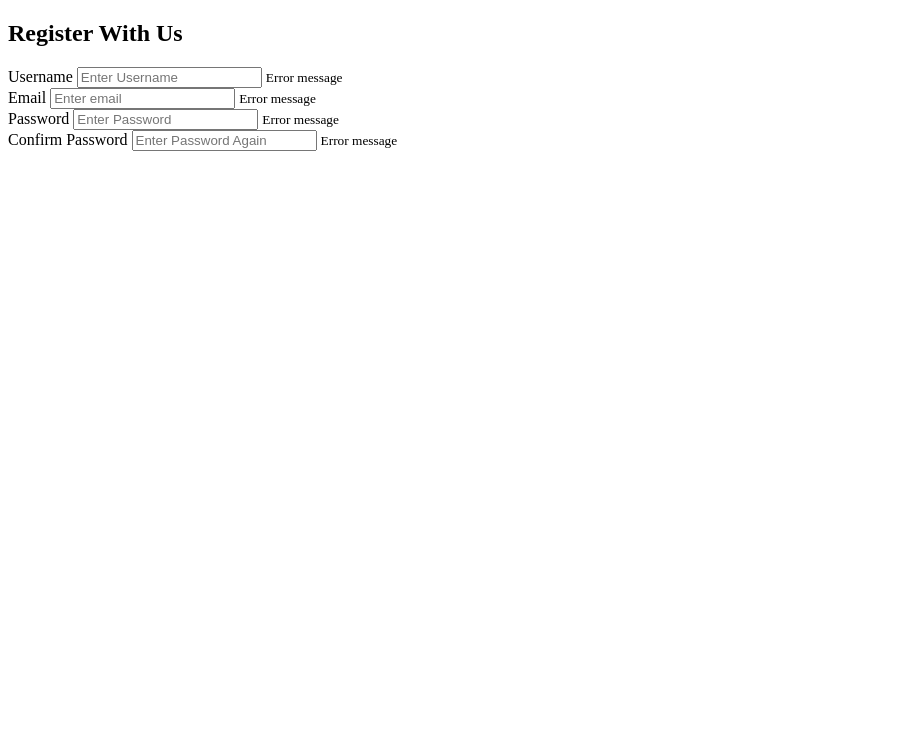
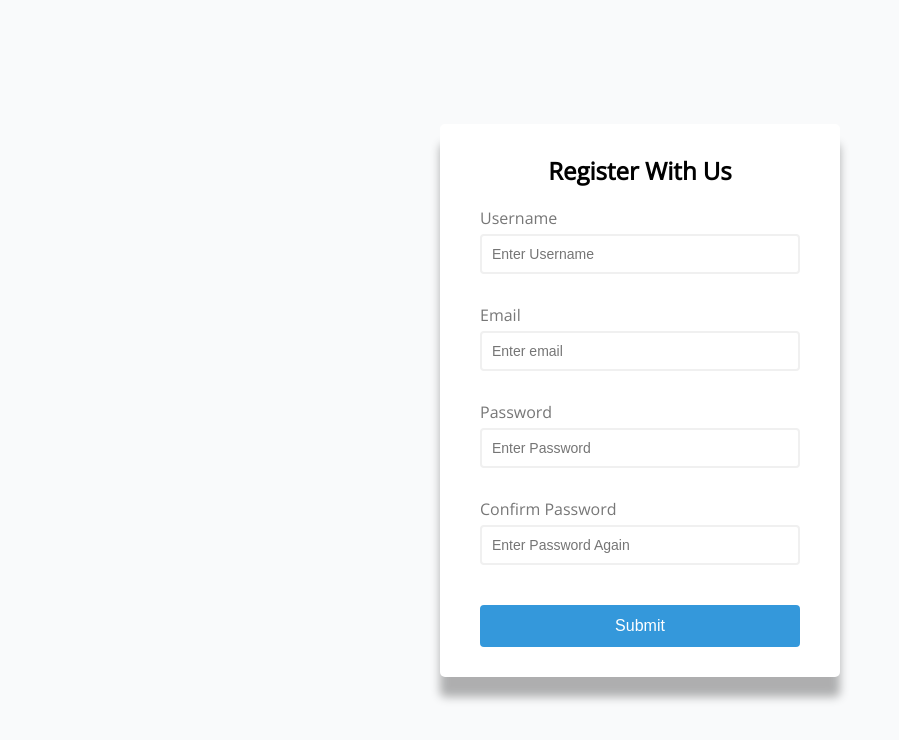
Before and after one commit to sanket-nit/vanilla-js-projects, a plain HTML site: page form-validator/index.html in a window 1280 px wide. Shown: the whole page, without its empty margins (0-899 px from the left). Drawn offline with nearby package versions, Linux system fonts and the light colour scheme.

Commit message:
form-validator: Add css code

```diff
--- a/form-validator/index.html
+++ b/form-validator/index.html
@@ -5,6 +5,7 @@
     <meta http-equiv="X-UA-Compatible" content="IE=edge">
     <meta name="viewport" content="width=device-width, initial-scale=1.0">
     <title>Form Validator</title>
+    <link rel="stylesheet" href="style.css">
 </head>
 <body>
     <div class="container">
@@ -30,7 +31,9 @@
                 <input type="password" id="password2" placeholder="Enter Password Again">
                 <small>Error message</small>
             </div>
+            <button type="submit">Submit</button>
         </form>
     </div>
 </body>
+<script src="script.js"></script>
 </html>
--- a/form-validator/style.css
+++ b/form-validator/style.css
@@ -0,0 +1,95 @@
+@import url("https://fonts.googleapis.com/css2?family=Open+Sans&display=swap");
+
+:root {
+  --success-color: #2ecc71;
+  --error-color: #e74c3c;
+}
+
+* {
+  box-sizing: border-box;
+}
+
+body {
+  font-family: "Open Sans", sans-serif;
+  background-color: #f9fafb;
+  display: flex;
+  justify-content: center;
+  align-items: center;
+  min-height: 100vh;
+  margin: 0;
+}
+
+.container {
+  background-color: #fff;
+  border-radius: 5px;
+  box-shadow: 0 20px 10px rgba(0, 0, 0, 0.3);
+  width: 400px;
+}
+
+h2 {
+  text-align: center;
+  margin: 0 0 20px;
+}
+
+.form {
+  padding: 30px 40px;
+}
+
+.form-control {
+  margin-bottom: 10px;
+  padding-bottom: 20px;
+  position: relative;
+}
+
+.form-control label {
+  display: block;
+  color: #777;
+  margin-bottom: 5px;
+}
+
+.form-control input {
+  border: 2px solid #f0f0f0;
+  border-radius: 4px;
+  display: block;
+  width: 100%;
+  padding: 10px;
+  font-size: 14px;
+}
+
+.form-control input:focus {
+  outline: 0;
+  border-color: #777;
+}
+
+.form-control.success input {
+  border-color: var(--success-color);
+}
+
+.form-control.error input {
+  border-color: var(--error-color);
+}
+
+.form-control small {
+  color: var(--error-color);
+  position: absolute;
+  bottom: 0;
+  left: 0;
+  visibility: hidden;
+}
+
+.form-control.error small {
+  visibility: visible;
+}
+
+.form button {
+  cursor: pointer;
+  background-color: #3498db;
+  border: 2px solid #3498db;
+  border-radius: 4px;
+  color: white;
+  display: block;
+  font-size: 16px;
+  padding: 10px;
+  margin-top: 20px;
+  width: 100%;
+}
```
